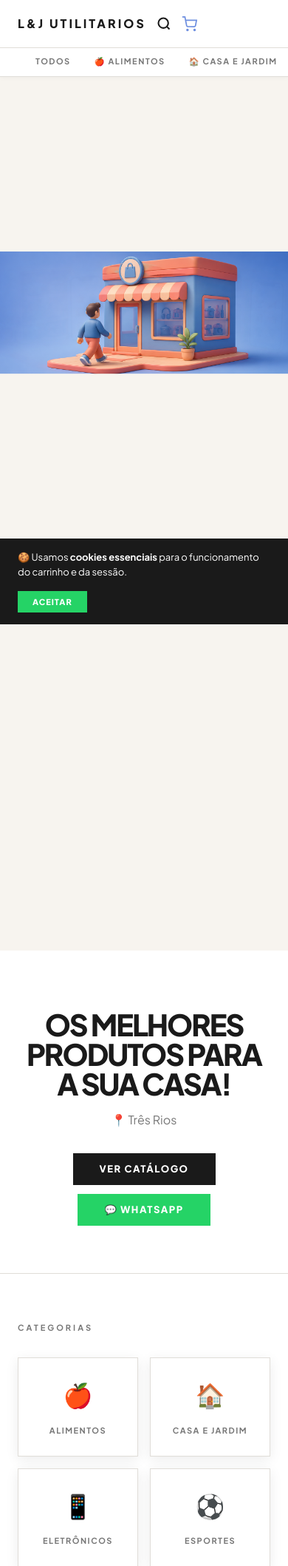
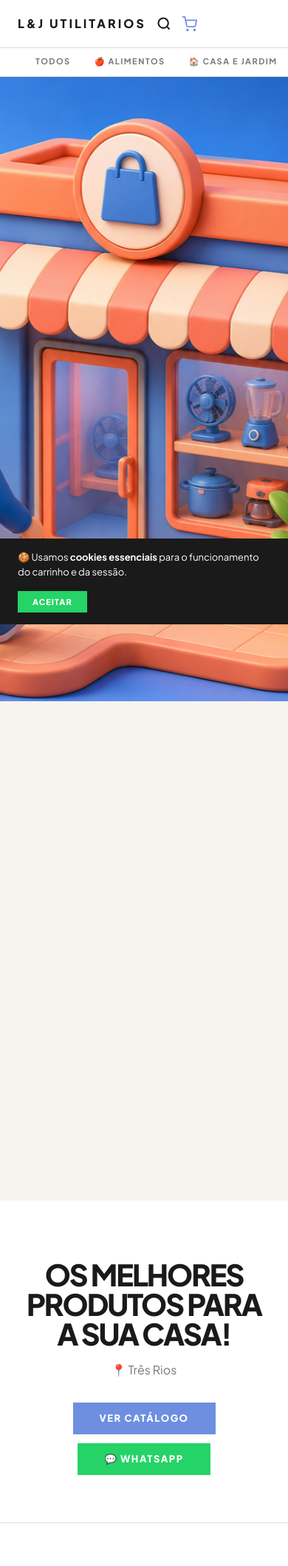
Before and after one commit to MizaDev99/lj-utilitarios, a Django app: page / in a window 390 px wide. Shown: the top 2117 px of the page at 74% size. Run offline with Django 4.2, Linux system fonts and the light colour scheme; data comes from the database, SQL or seed files in the repository.

Commit message:
adiciona imagens verticais para mobile no scroll trigger

```diff
--- a/localshop/static/css/main.css
+++ b/localshop/static/css/main.css
@@ -264,9 +264,9 @@ button{font-family:inherit}
 @media(min-width:640px) and (max-width:1023px){.scroll-section{height:200vh}}
 /* mobile */
 @media(max-width:639px){
-  .scroll-section{height:140vh}
-  .sticky-stage{height:70vh;top:15vh;background:var(--cream)}
-  .ss-layer img{object-fit:contain;object-position:center}
+  .scroll-section{height:180vh}
+  .sticky-stage{height:100vh;top:0;background:var(--cream)}
+  .ss-layer img{object-fit:cover;object-position:center}
 }
 
 /* ─── FADE-IN (IntersectionObserver) ─── */
--- a/localshop/templates/core/homepage.html
+++ b/localshop/templates/core/homepage.html
@@ -9,10 +9,16 @@
 <div class="scroll-section" id="ss-section">
     <div class="sticky-stage">
         <div class="ss-layer" id="ss-layer-cliente">
-            <img src="{% static 'img/cliente_chegando.png' %}" alt="Cliente chegando na loja">
+            <picture>
+                <source media="(max-width:639px)" srcset="{% static 'img/cliente_chegando_mobile.png' %}">
+                <img src="{% static 'img/cliente_chegando.png' %}" alt="Cliente chegando na loja">
+            </picture>
         </div>
         <div class="ss-layer" id="ss-layer-loja">
-            <img src="{% static 'img/vista_loja.png' %}" alt="Vista da loja">
+            <picture>
+                <source media="(max-width:639px)" srcset="{% static 'img/vista_loja_mobile.png' %}">
+                <img src="{% static 'img/vista_loja.png' %}" alt="Vista da loja">
+            </picture>
         </div>
         <div class="ss-caption" id="ss-caption">{{ config.nome_loja }}</div>
     </div>
@@ -32,7 +38,7 @@
         <p class="hero-sub">📍 {{ config.cidade_base }}</p>
         {% endif %}
         <div class="hero-actions">
-            <a href="{% url 'produtos:lista' %}" class="btn btn-primary btn-lg">Ver Catálogo</a>
+            <a href="{% url 'produtos:lista' %}" class="btn btn-accent btn-lg">Ver Catálogo</a>
             {% if config.whatsapp_numero %}
             <a href="{{ config.whatsapp_url }}" class="btn btn-wpp btn-lg" target="_blank" rel="noopener">💬 WhatsApp</a>
             {% endif %}
```
Also changed, not shown: localshop/static/img/cliente_chegando_mobile.png (added), localshop/static/img/vista_loja_mobile.png (added).
